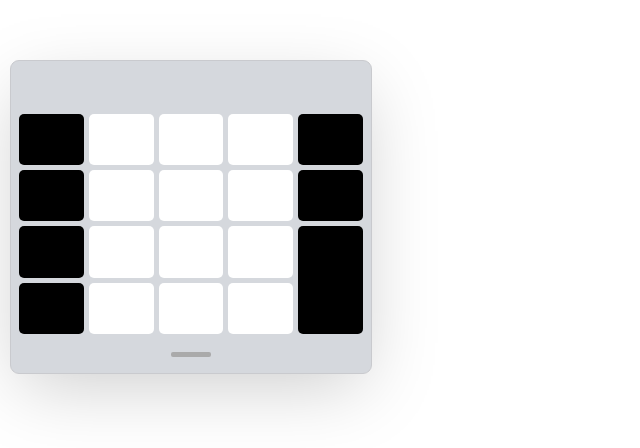
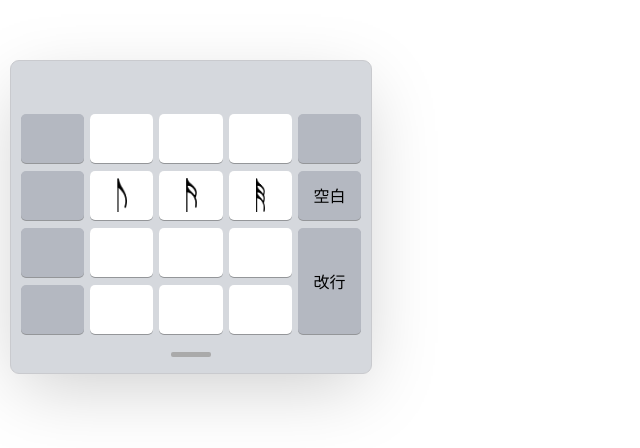
Before and after one commit to isSatake/poc-score-flick-input, a website: page index.html in a window 1280 px wide. Shown: the part 322-770 px from the top of the page, without its empty margins (0-640 px from the left). Drawn offline with Linux system fonts and the light colour scheme.

Commit message:
wip: keys

```diff
--- a/index.html
+++ b/index.html
@@ -11,25 +11,25 @@
 <div id="keyboard">
     <div class="candidateContainer"></div>
     <div class="keyContainer">
-    <div class="key sideKey"></div>
-    <div class="key"></div>
-    <div class="key"></div>
-    <div class="key"></div>
-    <div class="key sideKey"></div>
-    <div class="key sideKey"></div>
-    <div class="key"></div>
-    <div class="key"></div>
-    <div class="key"></div>
-    <div class="key sideKey"></div>
-    <div class="key sideKey"></div>
-    <div class="key"></div>
-    <div class="key"></div>
-    <div class="key"></div>
-    <div class="key sideKey"></div>
-    <div class="key"></div>
-    <div class="key"></div>
-    <div class="key"></div>
-    <div class="key sideKey returnKey"></div>
+        <div class="grayKey"></div>
+        <div class="whiteKey"></div>
+        <div class="whiteKey"></div>
+        <div class="whiteKey"></div>
+        <div class="grayKey"></div>
+        <div class="grayKey"></div>
+        <div class="whiteKey flag n8"></div>
+        <div class="whiteKey flag n16"></div>
+        <div class="whiteKey flag n32"></div>
+        <div class="grayKey">空白</div>
+        <div class="grayKey"></div>
+        <div class="whiteKey"></div>
+        <div class="whiteKey"></div>
+        <div class="whiteKey"></div>
+        <div class="grayKey"></div>
+        <div class="whiteKey"></div>
+        <div class="whiteKey"></div>
+        <div class="whiteKey"></div>
+        <div class="grayKey returnKey">改行</div>
     </div>
     <div class="keyboardBottom">
         <div class="keyboardHandle"></div>
--- a/style.css
+++ b/style.css
@@ -44,18 +44,43 @@ html, body {
   display: grid;
   grid-template-columns: repeat(5, 1fr);
   grid-template-rows: repeat(4, 1fr);
-  gap: 5px;
-  width: 344px;
+  column-gap: 6px;
+  row-gap: 8px;
+  width: 340px;
   height: 224px;
 }
 
-.key {
-  background: white;
+.keyContainer div {
   border-radius: 5px;
+  box-shadow: #949699 0 1px;
+  display: flex;
+  align-items: center;
+  justify-content: center;
 }
 
-.sideKey {
-  background: black;
+.whiteKey {
+  background: #fff no-repeat center;
+  font-size: 1.3rem;
+}
+
+.flag {
+  background-size: auto 70%;
+}
+
+.n8 {
+  background-image: url(./img/8.png);
+}
+
+.n16 {
+  background-image: url(./img/16.png);
+}
+
+.n32 {
+  background-image: url(./img/32.png);
+}
+
+.grayKey {
+  background: #b4b8c1;
 }
 
 .returnKey {
```
Also changed, not shown: index.ts (+23 -33 lines), img/1.png (added), img/16.png (added), img/2.png (added), img/32.png (added), img/4.png (added), img/8.png (added). Lines whose indentation alone changed are shown as unchanged.
